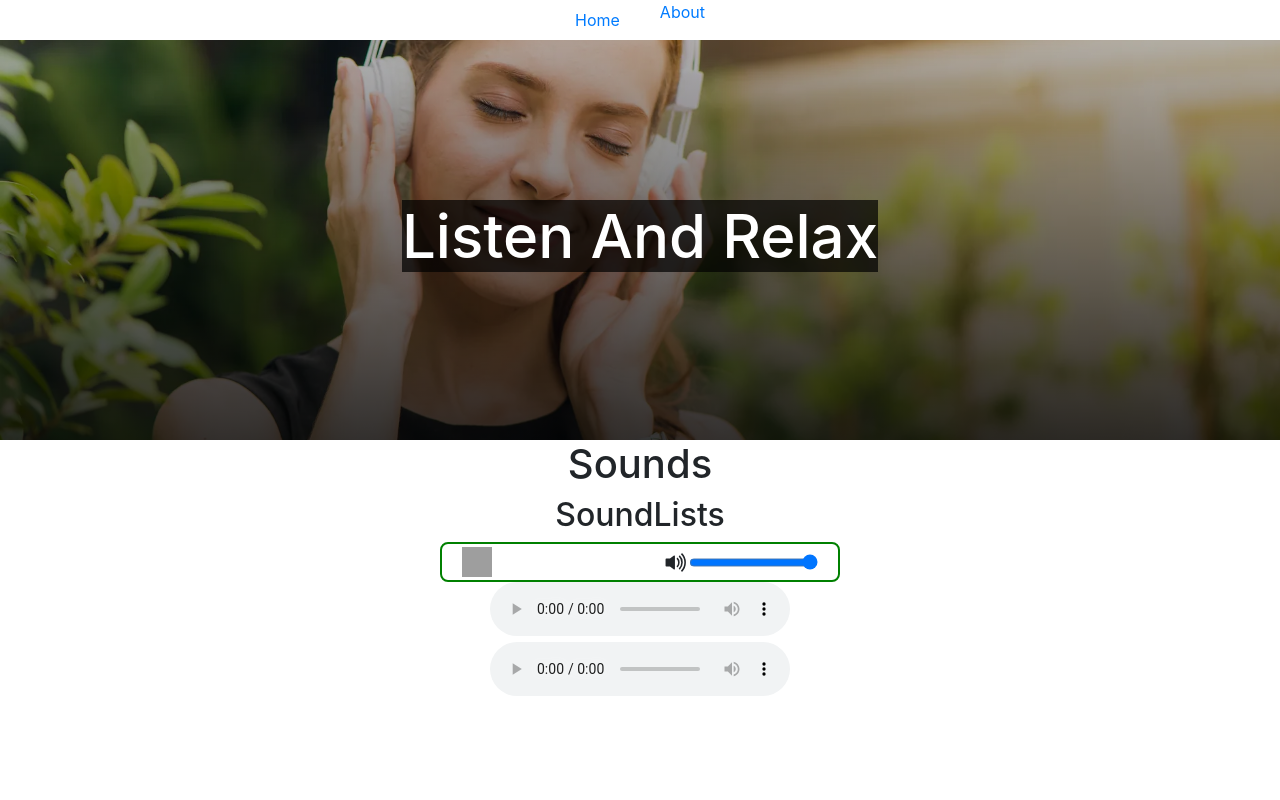
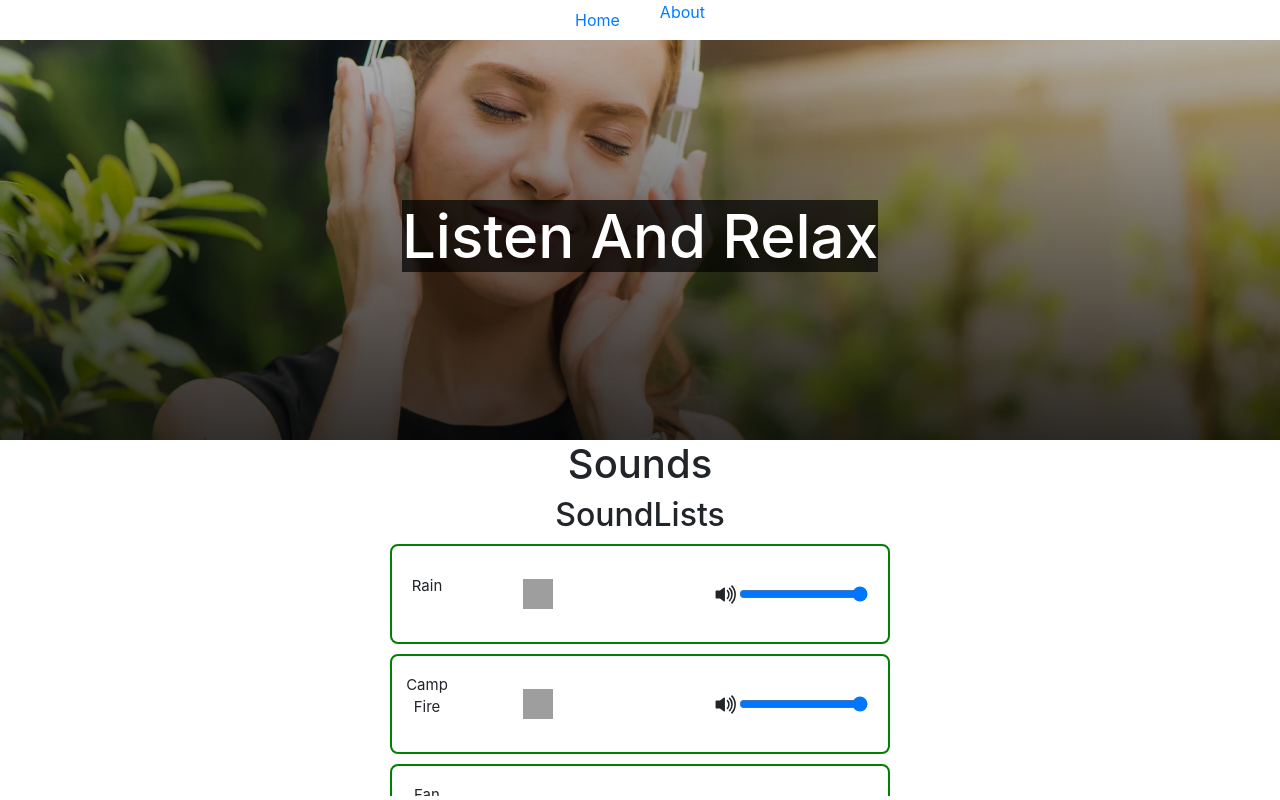
Before and after one commit to moudio/relax-sounds, a React (Create React App) app: page / in a window 1280 px wide. Built offline with nearby package versions, Linux system fonts and the light colour scheme; grey boxes are pictures that could not be loaded.

Commit message:
Add a not found page

```diff
--- a/src/App.js
+++ b/src/App.js
@@ -4,14 +4,16 @@ import { Router } from '@reach/router';
 import './App.css';
 import Welcome from './Welcome/Welcome';
 import About from './About/About';
+import Error from './Error/Error';
 
 function App() {
   return (
     <div className="App">
       <Navigation />
       <Router>
-        <Welcome path="/" />
+        <Welcome exact={true} path="/" />
         <About path="/about" />
+        <Error path="*" />
       </Router>
     </div>
   );
--- a/src/AudioPlayer/AudioPlayer.css
+++ b/src/AudioPlayer/AudioPlayer.css
@@ -1,10 +1,10 @@
 .AudioPlayer {
   display: flex;
   justify-content: space-between;
-  max-width: 400px;
-  margin: 0 auto;
+  max-width: 700px;
+  margin: 10px auto;
   border: 2px solid green;
-  height: 40px;
+  height: 100px;
   align-items: center;
   border-radius: 8px;
   padding: 0 20px;
@@ -14,6 +14,17 @@
 .play-pause,
 .volume {
   display: flex;
+  align-items: center;
+  justify-content: center;
+}
+
+.description {
+  display: flex;
+  align-items: center;
+  justify-content: center;
+  font-size: 15px;
+  width: 30px;
+  text-align: center;
 }
 
 .AudioPlayer .play-icon,
@@ -37,3 +48,12 @@
 .pause {
   background-image: url(../Pictures/pause.png);
 }
+
+.show-equalizer {
+  width: 40px;
+  height: 30px;
+  background-image: url(../Pictures/equalizer.gif);
+  background-position: center;
+  background-size: contain;
+  background-repeat: no-repeat;
+}
--- a/src/AudioPlayer/AudioPlayer.js
+++ b/src/AudioPlayer/AudioPlayer.js
@@ -5,20 +5,26 @@ import PlayIcon from '../Pictures/play.png';
 import PauseIcon from '../Pictures/pause.png';
 import { BsPlayFill, BsFillVolumeUpFill, BsPauseFill } from 'react-icons/bs';
 
-function AudioPlayer({ sound }) {
+function AudioPlayer({ sound, description }) {
   const track = new Audio(sound);
   track.loop = true;
 
-  function playSound() {
+  function playSound(e) {
+    console.log(e);
+    let element = e.target;
+    console.log(element);
     if (!track.paused) {
       track.pause();
-      document.querySelector('.play-pause-icon').classList.add('play');
-      document.querySelector('.play-pause-icon').classList.remove('pause');
+      element.classList.add('play');
+      element.classList.remove('pause');
+      const equalizerDiv = element.parentElement.nextSibling;
+      equalizerDiv.classList.remove('show-equalizer');
     } else {
       track.play();
-
-      document.querySelector('.play-pause-icon').classList.add('pause');
-      document.querySelector('.play-pause-icon').classList.remove('play');
+      element.classList.add('pause');
+      element.classList.remove('play');
+      const equalizerDiv = element.parentElement.nextSibling;
+      equalizerDiv.classList.add('show-equalizer');
     }
   }
 
@@ -29,9 +35,16 @@ function AudioPlayer({ sound }) {
 
   return (
     <div className="AudioPlayer">
+      <div className="description">
+        <p>{description}</p>
+      </div>
       <div className="play-pause">
-        <div className="play-pause-icon play" onClick={() => playSound()}></div>
+        <div
+          className="play-pause-icon play"
+          onClick={(e) => playSound(e)}
+        ></div>
       </div>
+      <div className="equalizer"></div>
       <div className="volume">
         <BsFillVolumeUpFill className="volume-icon" />
         <input
--- /dev/null
+++ b/src/Error/Error.js
@@ -0,0 +1,7 @@
+import React from 'react';
+
+function Error() {
+  return <div>404: Not found</div>;
+}
+
+export default Error;
--- /dev/null
+++ b/src/SoundList/SoundList.css
@@ -0,0 +1,6 @@
+.SoundList {
+  overflow-y: scroll;
+  max-width: 500px;
+  margin: 0 auto;
+  max-height: 300px;
+}
--- a/src/SoundList/SoundList.js
+++ b/src/SoundList/SoundList.js
@@ -3,16 +3,21 @@ import Rain from '../Tracks/rain.mp3';
 import Fan from '../Tracks/fan.mp3';
 import SpringBirds from '../Tracks/spring_birds.mp3';
 import AudioPlayer from '../AudioPlayer/AudioPlayer';
-
+import WoodCracking from '../Tracks/wood_cracking.mp3';
+import './SoundList.css';
 function SoundList({ sounds }) {
   return (
-    <div>
+    <div className="SoundList">
       <h2>SoundLists</h2>
       <div className="rain audio-div">
-        <AudioPlayer sound={Rain} />
+        <AudioPlayer sound={Rain} description="Rain" />
       </div>
-      <audio src={Fan} controls></audio> <br />
-      <audio src={SpringBirds} controls></audio>
+      <AudioPlayer sound={WoodCracking} description="Camp Fire"></AudioPlayer>
+      <AudioPlayer sound={Fan} description="Fan noise"></AudioPlayer>
+      <AudioPlayer
+        sound={SpringBirds}
+        description="Singing Birds"
+      ></AudioPlayer>
     </div>
   );
 }
```
Also changed, not shown: src/Pictures/equalizer.gif (added), 1 other file (tests, documents, lock files or other folders).
